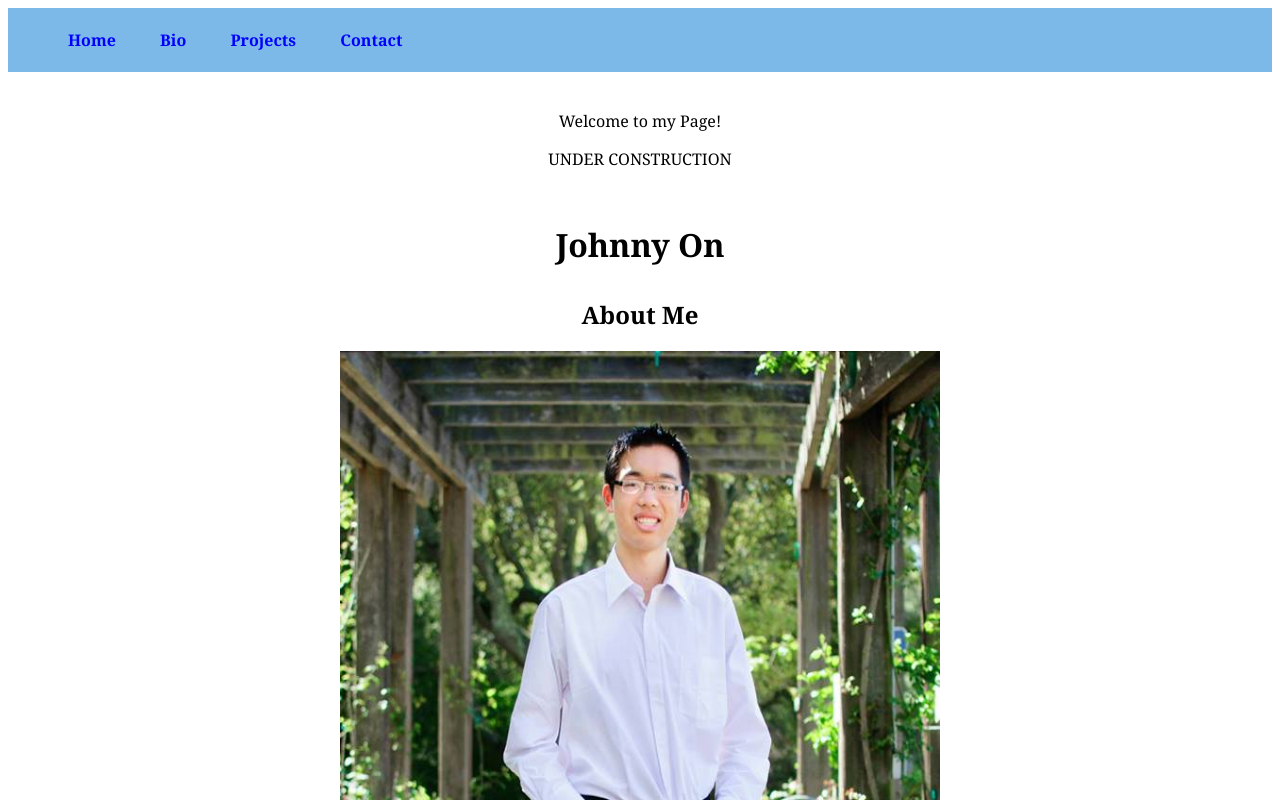
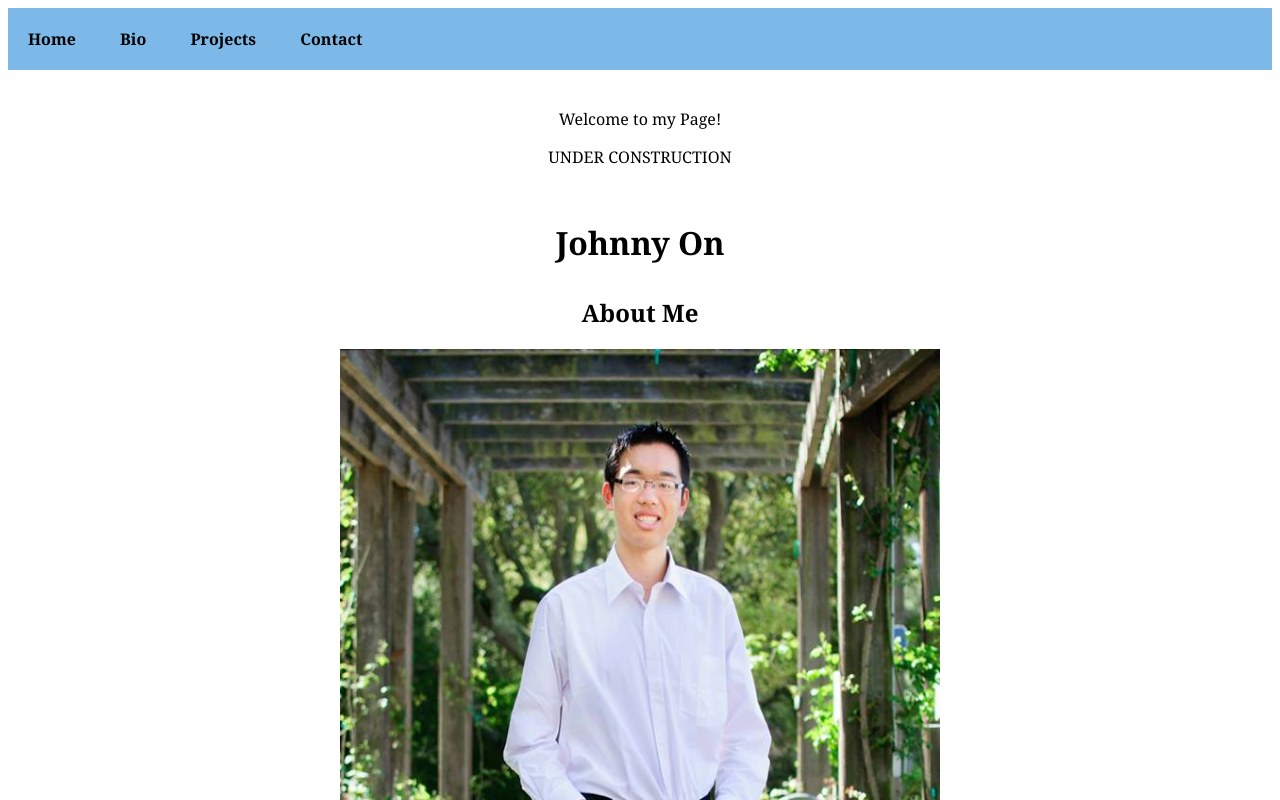
Before and after one commit to Risingvirtue/Risingvirtue.github.io, a plain HTML site: page index.html in a window 1280 px wide. Shown: the top 800 px of the page. Drawn offline with nearby package versions, Linux system fonts and the light colour scheme.

Commit message:
hover links

```diff
--- a/CSS/myWebsite.css
+++ b/CSS/myWebsite.css
@@ -6,7 +6,7 @@ a:link {
 
   text-decoration: none;
   font-weight: bold;
-  color: blue;
+  color: black;
   }
 
 .navFixed {
@@ -14,6 +14,13 @@ a:link {
 	z-index: 100;
 	position: fixed;
 	width: 100%;
+}
+
+#navBar > a:hover {
+	filter:opacity(50%);
+}
+#navBar > a{
+	color: black;
 }
 body {
 }
@@ -60,7 +67,7 @@ canvas:hover {
 
 #navBar {
 	background-color:#7CB9E8;
-	padding: 5px 0 5px 0;
+	padding: 20px 0 20px 0;
 }
 a {
 	padding: 10px 20px 10px 20px;
--- a/index.html
+++ b/index.html
@@ -10,12 +10,10 @@
 
 		<div id= "content">
 		<nav id= "navBar">
-		<ul id="nav" class="clearfix">
 			<a href="#home">Home</a>
 			<a href="#bio">Bio</a>
 			<a href="#projects">Projects</a>
 			<a href="#contacts">Contact</a>
-		</ul>
 		</nav>
 		<button onclick="topFunction()" id="topButton" title="Go to top">Top</button>
 		<div id="page1" class= "page">
```
